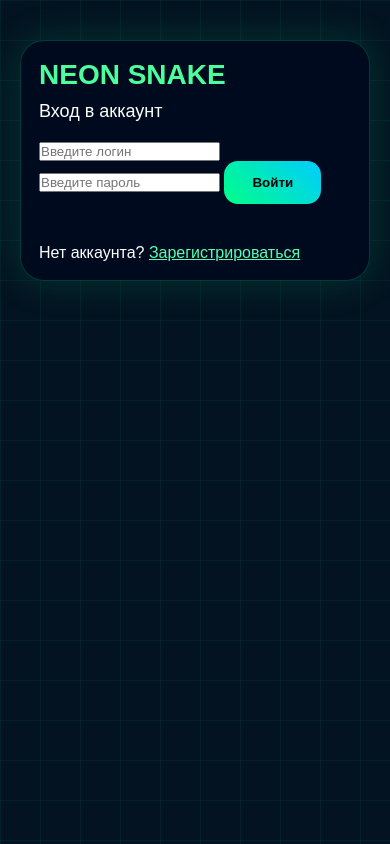
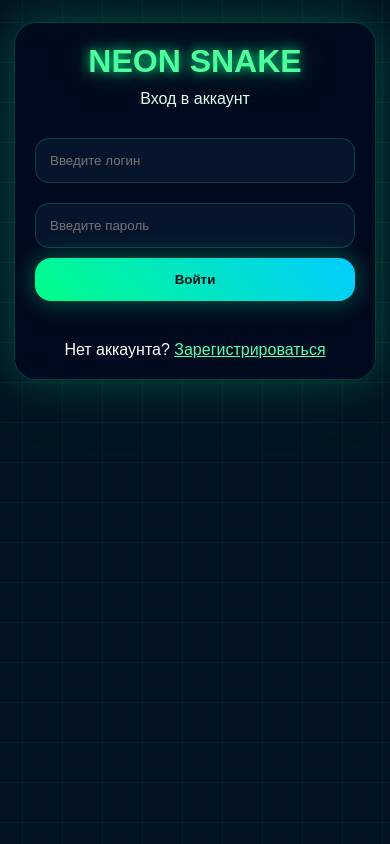
Before and after one commit to VycheslavPI/snake-game-diploma, a Flask app: page / in a window 390 px wide. Run offline with Flask 3, Linux system fonts and the light colour scheme; a user stored in the database is signed in.

Commit message:
centered animated layout

```diff
--- a/static/style.css
+++ b/static/style.css
@@ -2,7 +2,7 @@
     margin:0;
     padding:0;
     box-sizing:border-box;
-    font-family:Arial;
+    font-family:Arial, sans-serif;
 }
 
 body{
@@ -19,59 +19,68 @@ body{
     background:
     linear-gradient(rgba(0,255,150,0.06) 1px, transparent 1px),
     linear-gradient(90deg, rgba(0,255,150,0.06) 1px, transparent 1px);
-
     background-size:40px 40px;
     z-index:-1;
+    animation:gridMove 12s linear infinite;
 }
 
 .main-wrapper{
     width:100%;
-    max-width:1400px;
+    min-height:100vh;
+    max-width:1500px;
     margin:auto;
     display:flex;
-    gap:30px;
+    justify-content:center;
+    align-items:center;
+    gap:40px;
     padding:40px 20px;
-    align-items:flex-start;
-    justify-content:center;
     flex-wrap:wrap;
 }
 
 .glass-card,
 .leaderboard{
-    background:rgba(0,10,30,0.88);
-    border:1px solid rgba(0,255,170,0.2);
-    border-radius:24px;
-    box-shadow:0 0 40px rgba(0,255,150,0.15);
-    backdrop-filter:blur(12px);
+    background:rgba(0,10,30,0.9);
+    border:1px solid rgba(0,255,170,0.22);
+    border-radius:28px;
+    box-shadow:
+        0 0 40px rgba(0,255,150,0.18),
+        0 0 90px rgba(0,255,150,0.08);
+    backdrop-filter:blur(14px);
+    animation:fadeIn 0.8s ease;
 }
 
 .glass-card{
     width:100%;
-    max-width:700px;
-    padding:25px;
+    max-width:850px;
+    padding:35px;
 }
 
 .leaderboard{
-    width:300px;
-    padding:25px;
+    width:320px;
+    padding:28px;
 }
 
 .title{
     color:#4dff9c;
     margin-bottom:10px;
+    font-size:44px;
+    text-shadow:
+        0 0 12px rgba(0,255,150,0.9),
+        0 0 35px rgba(0,255,150,0.35);
 }
 
 .welcome{
     margin-bottom:20px;
     font-size:18px;
+    color:#dfffee;
 }
 
 .instructions{
-    margin:20px 0;
-    padding:20px;
-    border-radius:18px;
-    background:#05142d;
-    border:1px solid rgba(0,255,150,0.1);
+    margin:22px 0;
+    padding:22px;
+    border-radius:20px;
+    background:rgba(5,20,45,0.9);
+    border:1px solid rgba(0,255,150,0.15);
 }
 
 .instructions h3{
@@ -119,15 +135,17 @@ body{
 
 .play-btn{
     margin-bottom:20px;
-    padding:14px 28px;
-    border-radius:14px;
+    padding:14px 30px;
+    border-radius:16px;
     background:linear-gradient(45deg,#00ff88,#00ccff);
-    color:black;
+    color:#001014;
     font-weight:bold;
+    box-shadow:0 0 25px rgba(0,255,150,0.35);
 }
 
 .play-btn:hover{
-    transform:scale(1.05);
+    transform:scale(1.06);
+    box-shadow:0 0 35px rgba(0,255,150,0.65);
 }
 
 .logout-btn{
@@ -197,18 +233,78 @@ tr{
     font-size:28px;
     background:#13233f;
     color:#4dff9c;
-    box-shadow:0 0 15px rgba(0,255,150,0.2);
+    box-shadow:0 0 15px rgba(0,255,150,0.25);
 }
 
 .control-btn:active{
     transform:scale(0.92);
 }
 
+input{
+    width:100%;
+    padding:14px;
+    margin:10px 0;
+    border:none;
+    border-radius:14px;
+    outline:none;
+    background:#06142c;
+    color:white;
+    border:1px solid rgba(0,255,150,0.2);
+}
+
+input:focus{
+    box-shadow:0 0 18px rgba(0,255,150,0.35);
+}
+
+.auth-card{
+    max-width:420px;
+    text-align:center;
+}
+
+@keyframes gridMove{
+    from{
+        background-position:0 0;
+    }
+    to{
+        background-position:40px 40px;
+    }
+}
+
+@keyframes canvasGlow{
+    from{
+        box-shadow:
+            0 0 20px rgba(0,255,150,0.25),
+            0 0 50px rgba(0,255,150,0.1);
+    }
+    to{
+        box-shadow:
+            0 0 40px rgba(0,255,150,0.55),
+            0 0 95px rgba(0,255,150,0.25);
+    }
+}
+
+@keyframes fadeIn{
+    from{
+        opacity:0;
+        transform:translateY(20px);
+    }
+    to{
+        opacity:1;
+        transform:translateY(0);
+    }
+}
+
 @media(max-width:900px){
-
     .main-wrapper{
         flex-direction:column;
         align-items:center;
+        justify-content:flex-start;
+        padding:22px 14px;
+    }
+
+    .glass-card{
+        padding:20px;
+        border-radius:22px;
     }
 
     .leaderboard{
@@ -220,20 +316,40 @@ tr{
         display:flex;
     }
 
-    .glass-card{
-        padding:18px;
+    .title{
+        font-size:32px;
+        text-align:center;
     }
 
-    .title{
-        font-size:28px;
+    .welcome{
+        text-align:center;
+        font-size:16px;
+    }
+
+    .instructions{
+        font-size:14px;
+    }
+
+    .stats{
+        gap:10px;
     }
 
     .stat-box{
-        flex:1;
-        min-width:140px;
+        flex:1 1 45%;
+        min-width:130px;
     }
 
     canvas{
         max-width:100%;
+        margin:20px auto;
+    }
+
+    .play-btn{
+        width:100%;
+    }
+
+    .logout-btn{
+        display:block;
+        text-align:center;
     }
 }
```
Also changed, not shown: other parts of static/style.css (+32 -7 lines).
